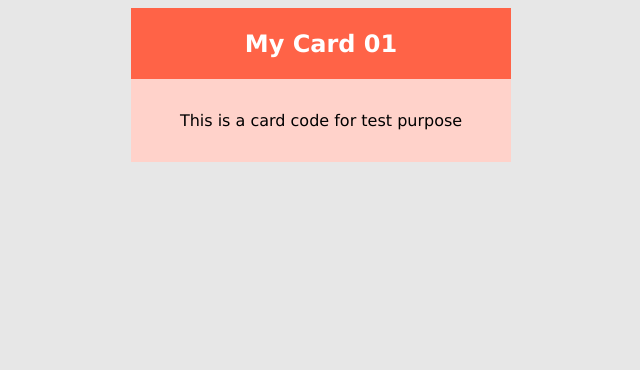
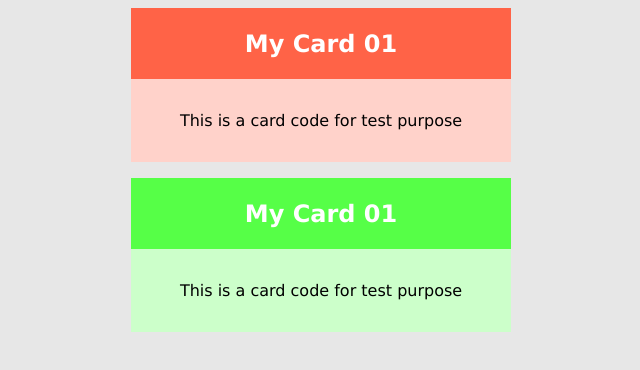
Before and after one commit to orion019/mygitshadetest, a plain HTML site: page index.html in a window 1280 px wide. Shown: the whole page, without its empty margins (319-959 px from the left). Drawn offline with Linux system fonts and the light colour scheme.

Commit message:
adding a new card on index.html and changing the color on styles.css

```diff
--- a/index.html
+++ b/index.html
@@ -15,5 +15,13 @@
             <p>This is a card code for test purpose</p>
         </div>
     </div>
+    <div class="container-green">
+        <div class="card-title-green">
+            <h2>My Card 01</h2>
+        </div>
+        <div class="card-text-green">
+            <p>This is a card code for test purpose</p>
+        </div>
+    </div>
 </body>
 </html>
--- a/styles.css
+++ b/styles.css
@@ -17,3 +17,18 @@ body {
     padding: 1rem;
     text-align: center;
 }
+.container-green {
+    background-color: rgb(86, 255, 71);
+    width: 30%;
+    margin: 1rem auto;
+}
+.container-green .card-title-green {
+    color: rgb(255, 255, 255);
+    text-align: center;
+    padding: 0.1rem 0.5rem;
+}
+.container-green .card-text-green {
+    background-color: rgb(204, 255, 202);
+    padding: 1rem;
+    text-align: center;
+}
```
